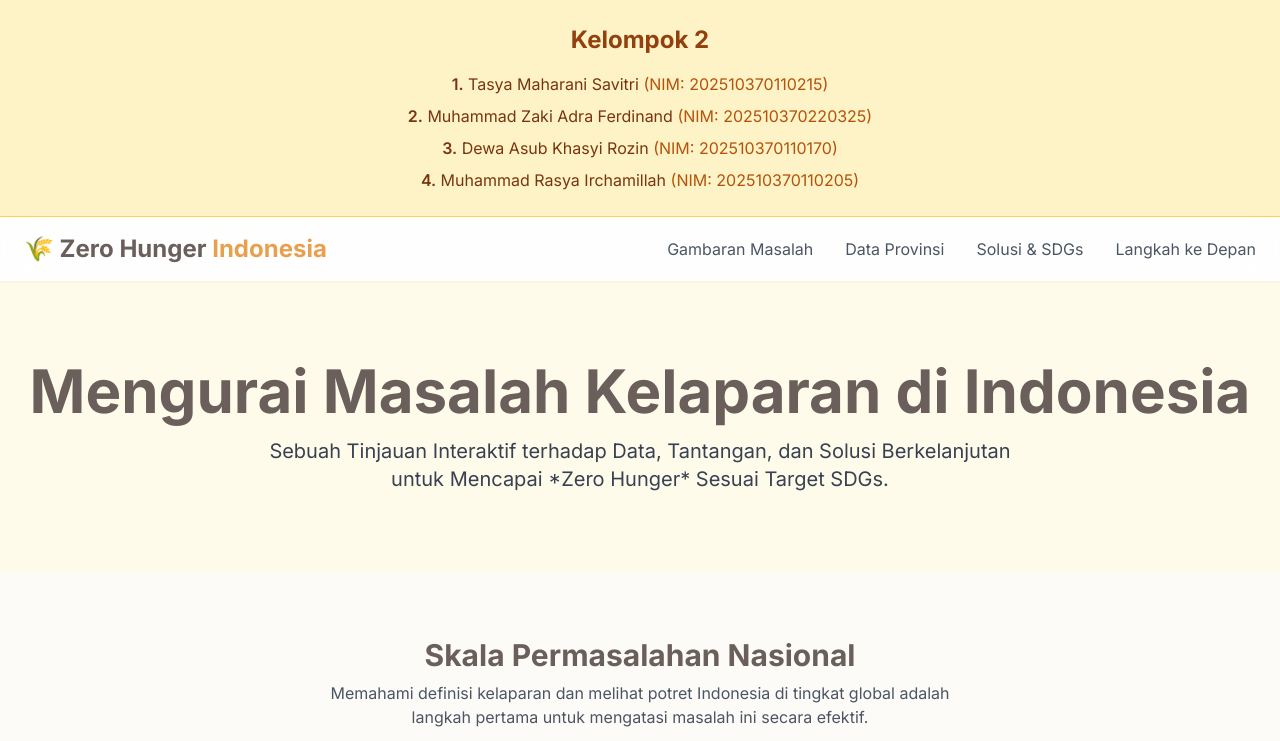
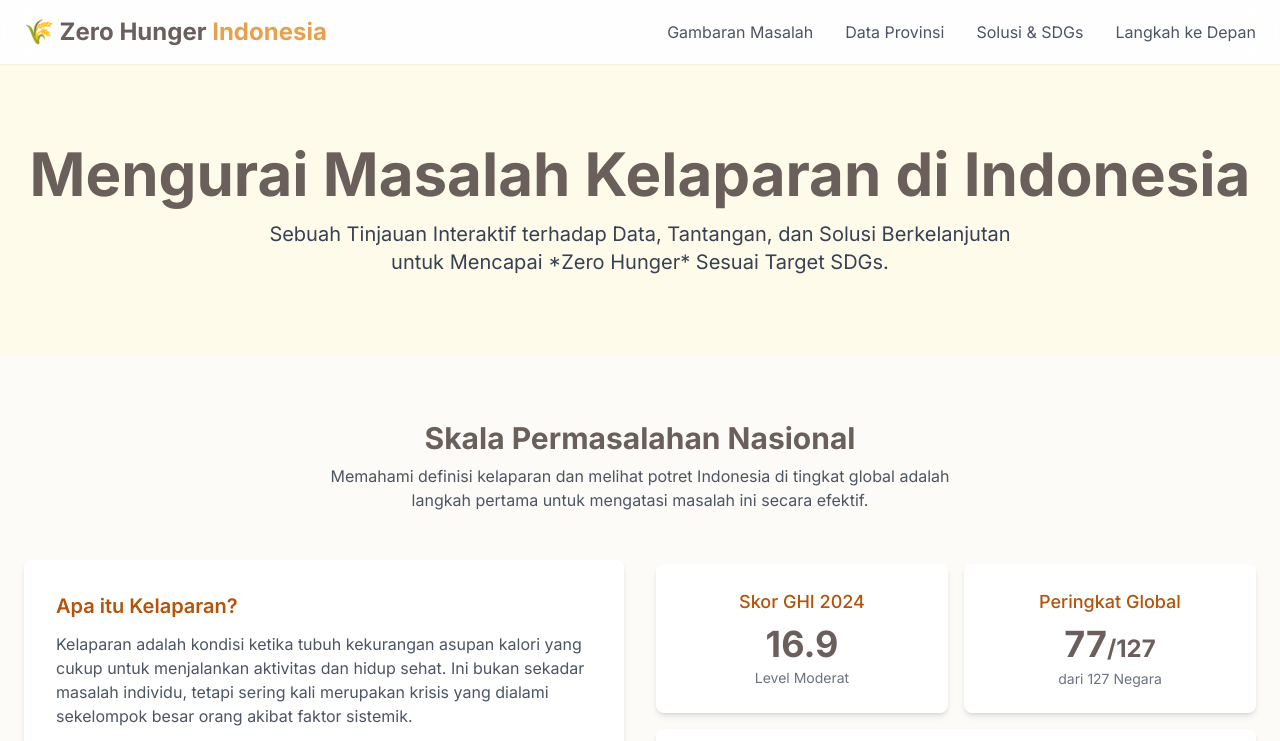
Before and after one commit to dewaAKR/TugasKlompok2, a plain HTML site: page index.html in a window 1280 px wide. Shown: the top 741 px of the page. Drawn offline with nearby package versions, Linux system fonts and the light colour scheme.

Commit message:
Update index.html

```diff
--- a/index.html
+++ b/index.html
@@ -12,20 +12,6 @@
     <link rel="stylesheet" href="style.css">
 </head>
 <body class="antialiased">
-
-        <!-- Section Anggota Kelompok -->
-    <section class="bg-amber-100 border-b border-amber-300 py-6">
-        <div class="container mx-auto px-6 max-w-4xl">
-            <h2 class="text-2xl font-bold text-amber-800 mb-4 text-center">Kelompok 2</h2>
-            <ul class="text-amber-900 space-y-2 text-center text-sm md:text-base">
-                <li><span class="font-semibold">1.</span> Tasya Maharani Savitri <span class="text-amber-700">(NIM: 202510370110215)</span></li>
-                <li><span class="font-semibold">2.</span> Muhammad Zaki Adra Ferdinand <span class="text-amber-700">(NIM: 202510370220325)</span></li>
-                <li><span class="font-semibold">3.</span> Dewa Asub Khasyi Rozin <span class="text-amber-700">(NIM: 202510370110170)</span></li>
-                <li><span class="font-semibold">4.</span> Muhammad Rasya Irchamillah <span class="text-amber-700">(NIM: 202510370110205)</span></li>
-            </ul>
-        </div>
-    </section>
-
     <header class="bg-white/80 backdrop-blur-md sticky top-0 z-50 shadow-sm">
         <nav class="container mx-auto px-6 py-4 flex justify-between items-center">
             <div class="text-2xl font-bold text-[#6A5F5B]">
```
